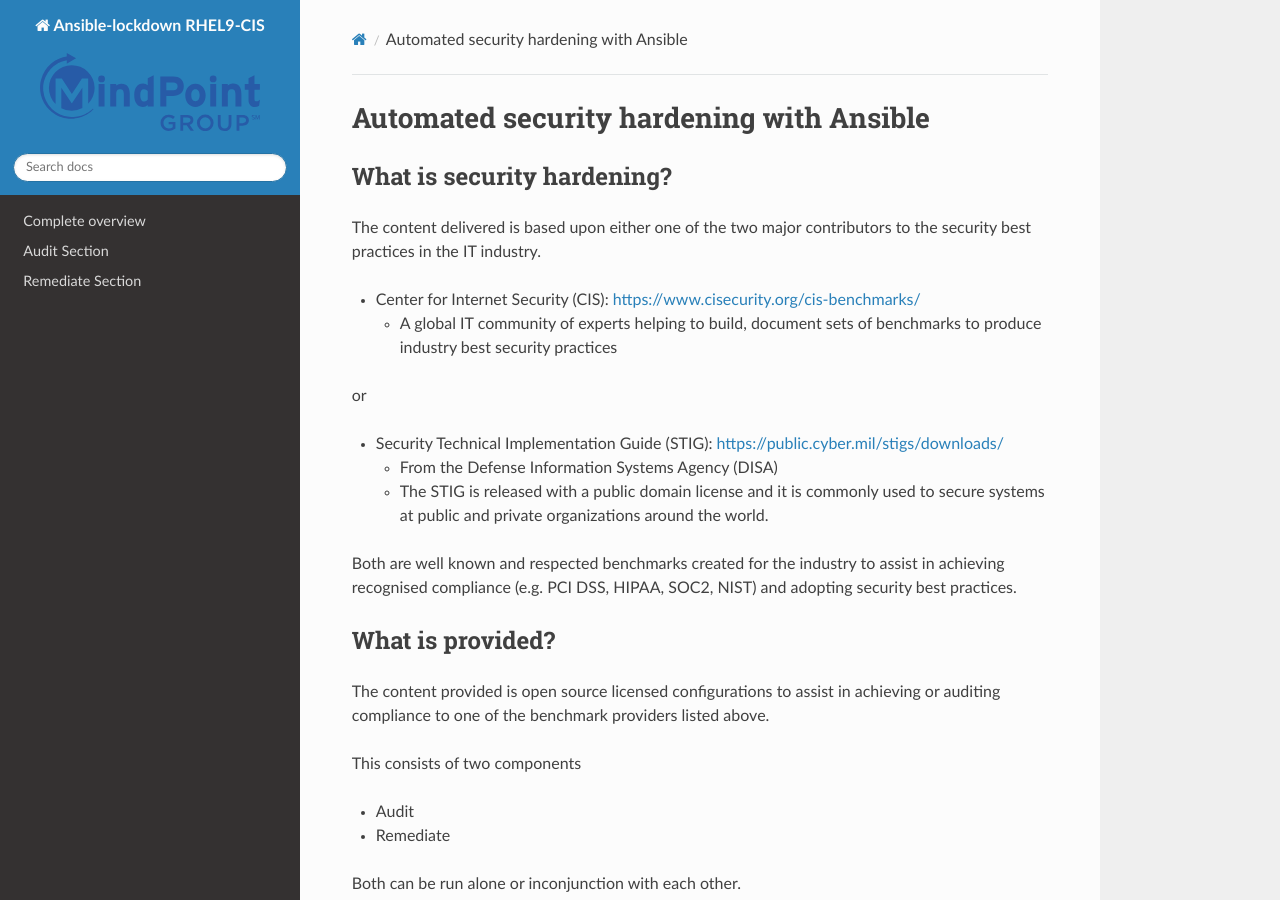
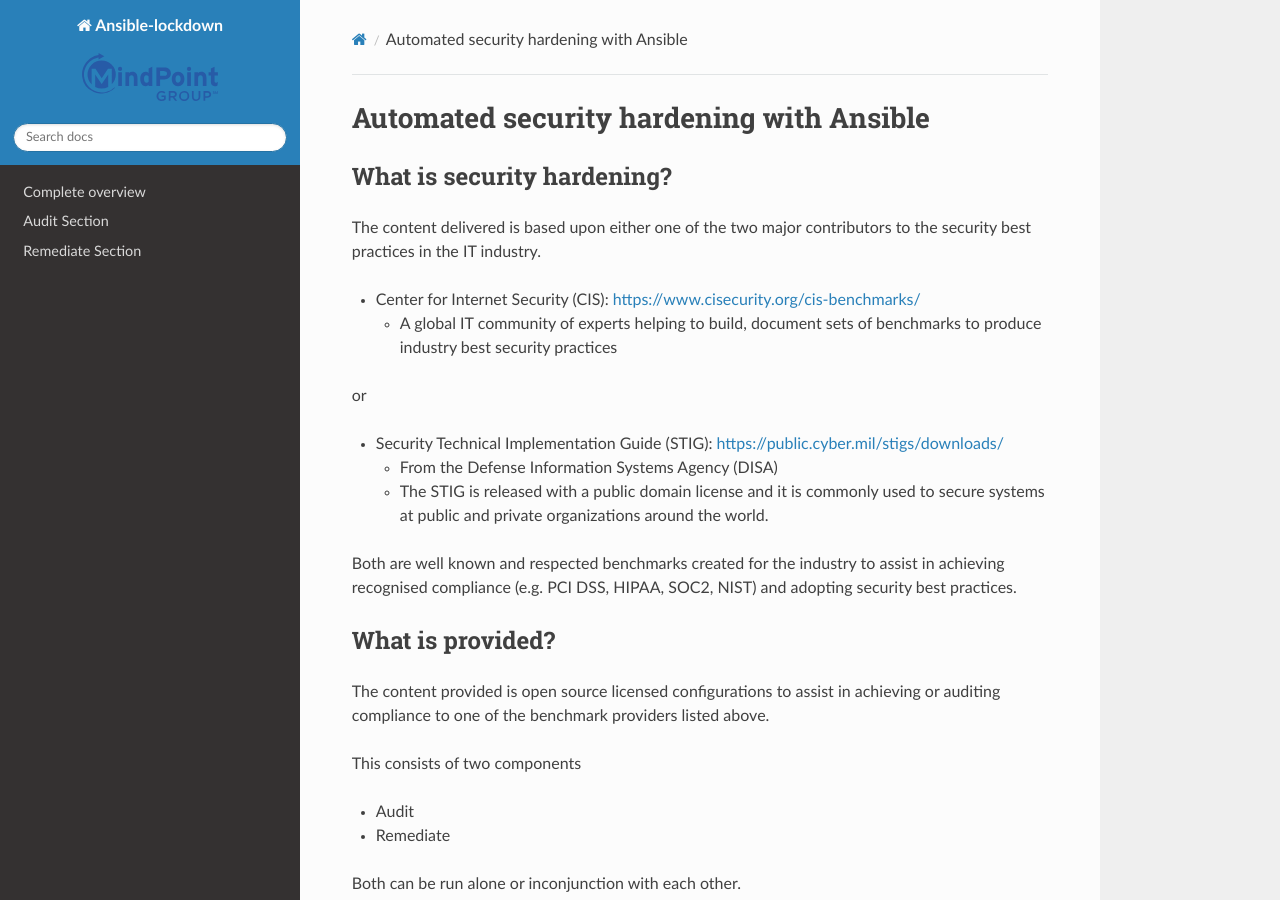
Before and after one commit to frederickw082922/lockdown_readthedocs, a Sphinx documentation site: the page built from docs/source/index.rst, in a window 1280 px wide and 900 px high. Built offline with Sphinx 7.4.7 and the Read the Docs theme 2.0.0, drawn with Linux system fonts in a browser that asks for light colours; pages that are not in the unit, such as notebooks, are missing from menus; some of the changed lines change nothing that is shown.

Commit message:
updated
Signed-off-by: Mark Bolwell <mark.bollyuk@gmail.com>

```diff
--- a/docs/source/conf.py
+++ b/docs/source/conf.py
@@ -84,7 +84,7 @@
 category = 'Security'
 copyright = '2022, MindPoint Group'
 description = BENCHMARK_TYPE + " " + 'compliance for' + " " + BENCHMARK_OS_SHORT + " " + 'systems'
-project = 'Ansible-lockdown ' + BENCHMARK_NAME
+project = 'Ansible-lockdown '
 role_name = BENCHMARK_NAME
 target_name = BENCHMARK_NAME
 title = 'Ansible-Lockdown' + BENCHMARK_NAME +  'Documentation:'
@@ -92,15 +92,6 @@
 # Added to variables.rst
 
 rst_prolog ="\n.. include:: .variables.rst\n"
-#rst_prolog = """
-#.. |benchmark_name| replace:: +BENCHMARK_TYPE
-#.. |benchmark_os| replace:: +BENCHMARK_OS
-#.. |benchmark_os_short| replace:: +BENCHMARK_OS_SHORT
-#.. |benchmark_version| replace:: +BENCHMARK_VERSION
-#.. |benchmark_release_date| replace:: +BENCHMARK_REL_DATE
-#.. |lockdown_url| replace:: +LOCKDOWN_URL
-#.. |tested_oss| replace:: +TESTED_OS
-#"""
 
 # The version info for the project you're documenting, acts as replacement for
 # |mindpointversion| and |release|, also used in various other places throughout the
```
